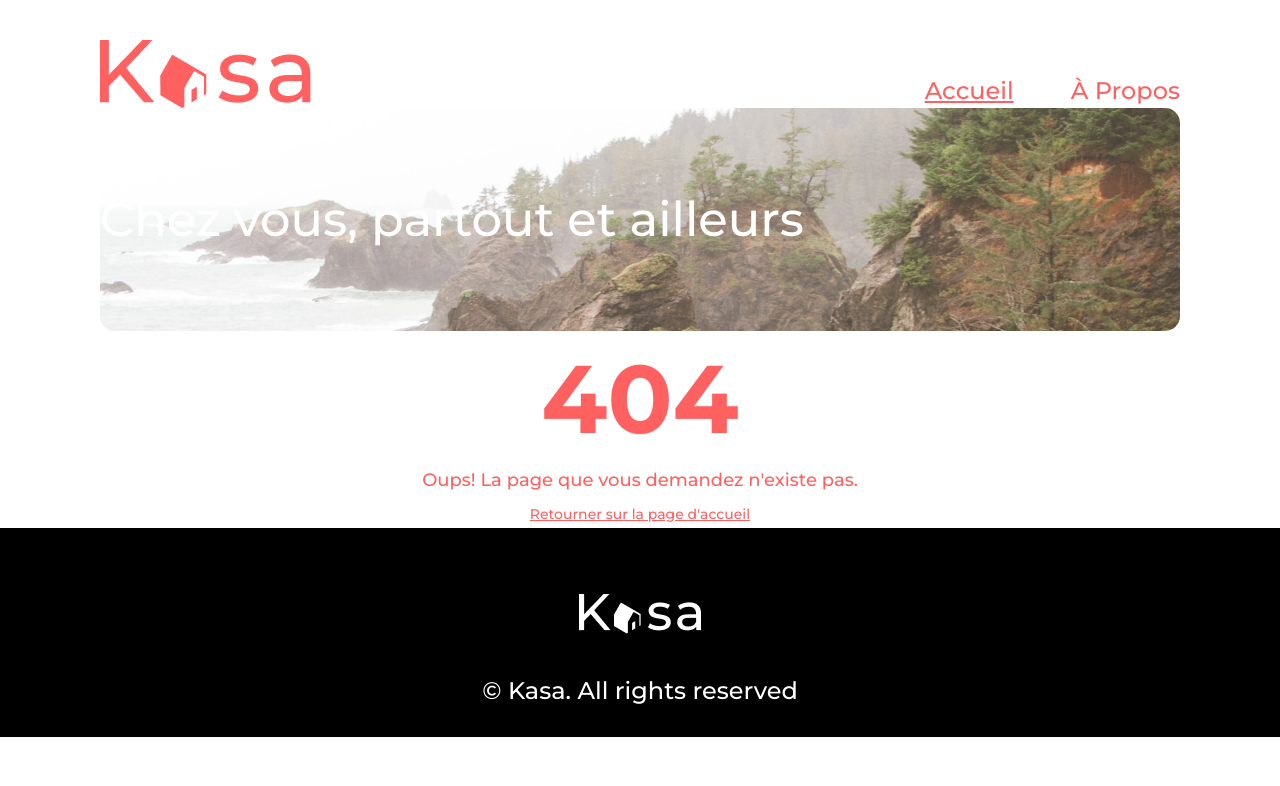
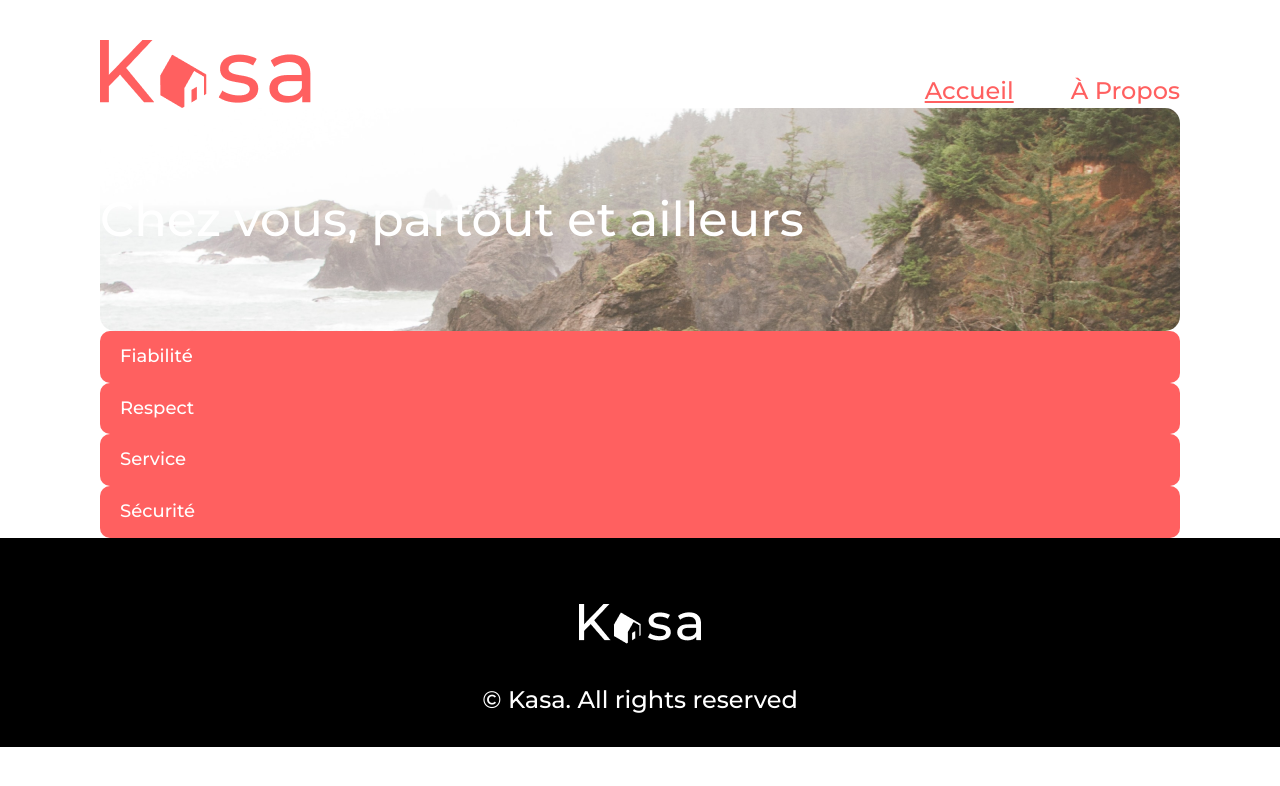
Before and after one commit to flesage-000/OC---Developpez-une-application-Web-avec-React-et-React-Router, a React (Create React App) app in the folder app/: page /About in a window 1280 px wide. Before the commit this address had no page. Shown: the top 786 px of the page. Built offline with nearby package versions, Linux system fonts and the light colour scheme.

Commit message:
Add static content to About page

```diff
--- a/app/src/index.jsx
+++ b/app/src/index.jsx
@@ -1,7 +1,7 @@
 import './index.css';
 import React from 'react';
 import ReactDOM from 'react-dom/client';
-import { createBrowserRouter, RouterProvider, BrowserRouter, Routes, Route } from 'react-router-dom';
+import { createBrowserRouter, RouterProvider, BrowserRouter, Routes, Route, Outlet } from 'react-router-dom';
 import reportWebVitals from './reportWebVitals';
 import App from './pages/Home/App';
 import About from './pages/About/About';
@@ -12,6 +12,10 @@
     path: "/",
     element: <App />,
     errorElement: <Error />,
+  },
+  {
+    path: "About",
+    element: <About />,
   },
 ]);
 
--- a/app/src/pages/About/About.jsx
+++ b/app/src/pages/About/About.jsx
@@ -1,11 +1,20 @@
 import './About.css';
 import Header from '../../components/Header/Header';
+import Accordion from '../../components/Accordion/Accordion';
+import Footer from '../../components/Footer/Footer';
 
 function About() {
   return(
     <div className="App">
       <Header />
-      <p>About</p>
+      <Accordion name="Fiabilité" content="Les annonces postées sur Kasa garantissent une fiabilité totale. Les photos sont conformes aux logements, et toutes les informations sont régulièrement vérifiées  par nos équipes." />
+
+      <Accordion name="Respect" content="La bienveillance fait partie des valeurs fondatrices de Kasa. Tout comportement discriminatoire ou de perturbation du voisinage entraînera une exclusion de notre plateforme." />
+
+      <Accordion name="Service" content="Nos équipes se tiennent à votre disposition pour vous fournir une expérience parfaite. N'hésitez pas à nous contacter si vous avez la moindre question." />
+
+      <Accordion name="Sécurité" content="La sécurité est la priorité de Kasa. Aussi bien pour nos hôtes que pour les voyageurs, chaque logement correspond aux critères de sécurité établis par nos services. En laissant une note aussi bien à l'hôte qu'au locataire, cela permet à nos équipes de vérifier que les standards sont bien respectés. Nous organisons également des ateliers sur la sécurité domestique pour nos hôtes." />
+      <Footer />
     </div>
   )
 }
```
